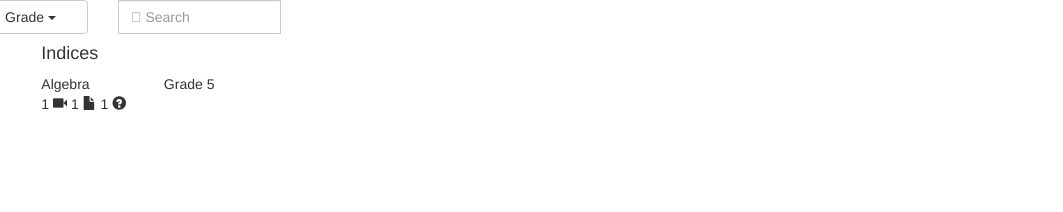
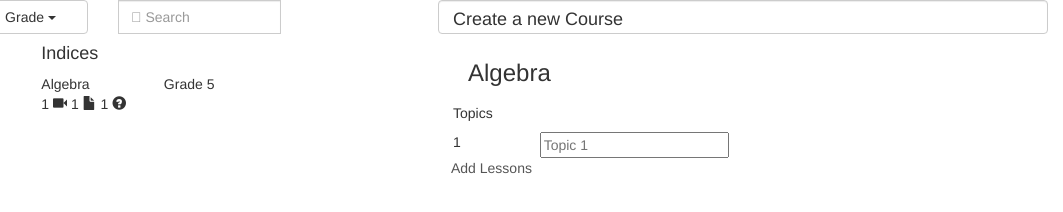
Before and after one commit to shad-k/Zaya-coding-challenge, a plain HTML site: page index.html in a window 1280 px wide. Shown: the full height of the page, 217-1280 px from the left. Drawn offline with nearby package versions, Linux system fonts and the light colour scheme.

Commit message:
Add right side html

```diff
--- a/index.html
+++ b/index.html
@@ -63,6 +63,28 @@
 					</div>
 				</div>
 			</div>
+
+			<div class="rightSide col-xs-12 col-sm-6">
+				<h4 class="col-sm-12">Create a new Course</h4>
+				<div class="courseName col-sm-12">
+					<h3 class="col-sm-12">Algebra</h3>
+				</div>
+
+				<h5 class="col-sm-12">Topics</h5>
+
+				<div class="topics">
+					<div class="topic">
+						<div class="topicNo col-sm-2">1</div>
+						<div class="form-control">
+							<input type="text" placeholder="Topic 1">
+
+							<div class="droppableDiv">
+								<span class="divPlaceholder">Add Lessons</span>
+							</div>
+						</div>
+					</div>
+				</div>
+			</div>
 		</main>
 	</div>
 
```
